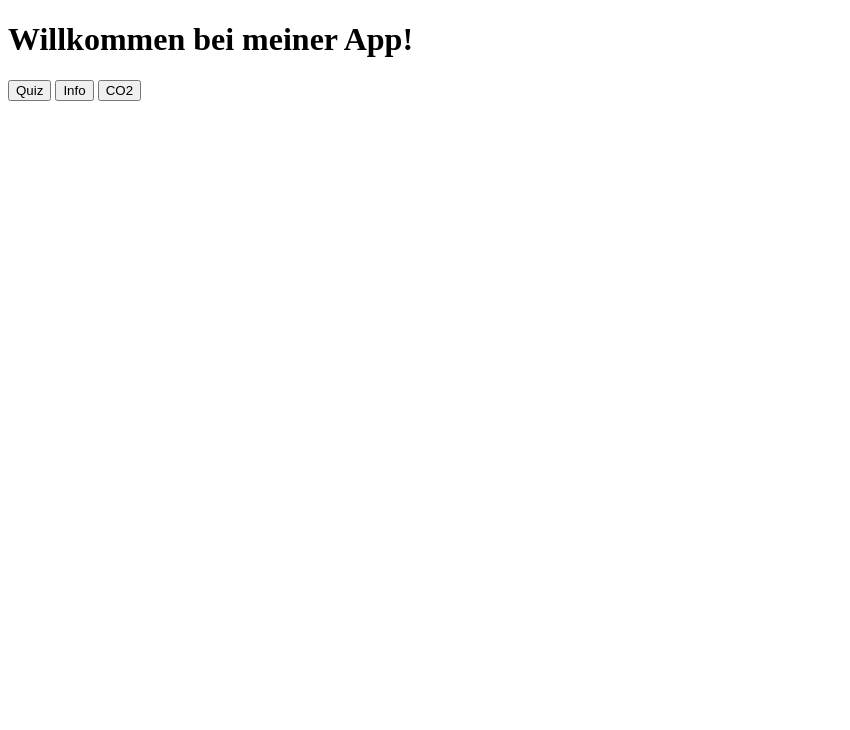
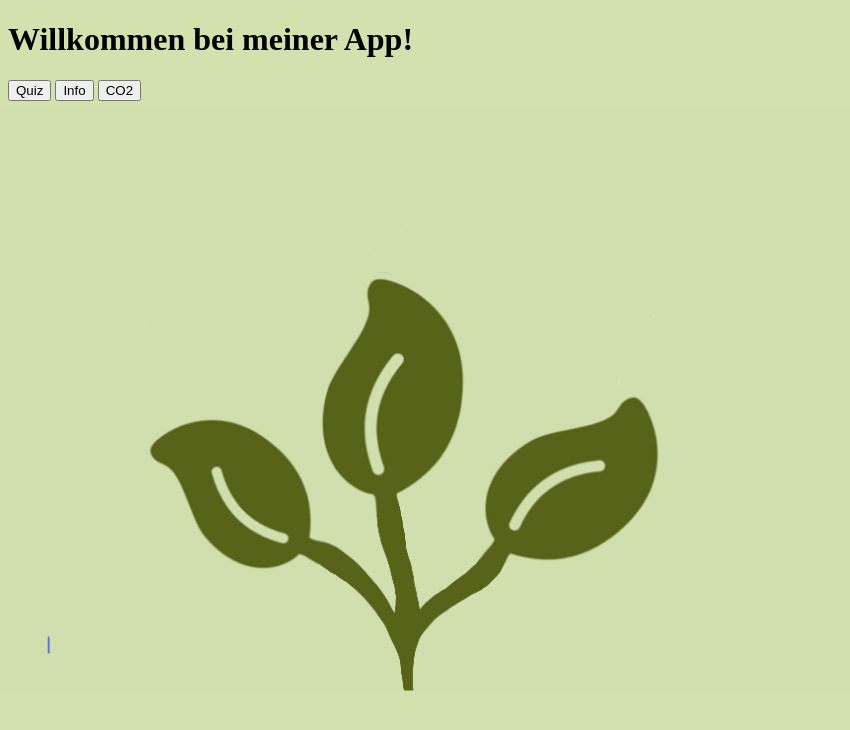
Before and after one commit to DanielZdravkovic/PM-APP, an Electron app: page index.html in a window 800 px wide. Shown: the whole page, 850 px wide, since content can reach past the window. Drawn offline with Linux system fonts and the light colour scheme.

Commit message:
erstes design (nicht wundern, die schrift wird überdeckt vom bild)

```diff
--- a/index.html
+++ b/index.html
@@ -3,6 +3,7 @@
 <head>
     <meta charset="UTF-8">
     <meta name="viewport" content="width=device-width, initial-scale=1.0">
+    <link rel="stylesheet" href="menu.css">
     <title>CO2 Abdruck</title>
     <script>
         function quizAufrufen() {
@@ -21,5 +22,6 @@
     <button onclick="quizAufrufen()">Quiz</button>
     <button onclick="infoAufrufen()">Info</button>
     <button onclick="co2Aufrufen()">CO2</button>
+    <img src="images/blaetter.jpg" alt="Blätter" class="blaetter">
 </body>
 </html>
--- /dev/null
+++ b/menu.css
@@ -0,0 +1,11 @@
+body{
+    background-color: #d3e1af;
+}
+img {
+    position: absolute;
+    top: 50%;
+    left: 50%;
+    transform: translate(-50%, -50%); /* Perfekte Zentrierung */
+    width: 900px;  /* Größe ändern */
+    height: auto;
+}
```
Also changed, not shown: images/blaetter.jpg (added).
